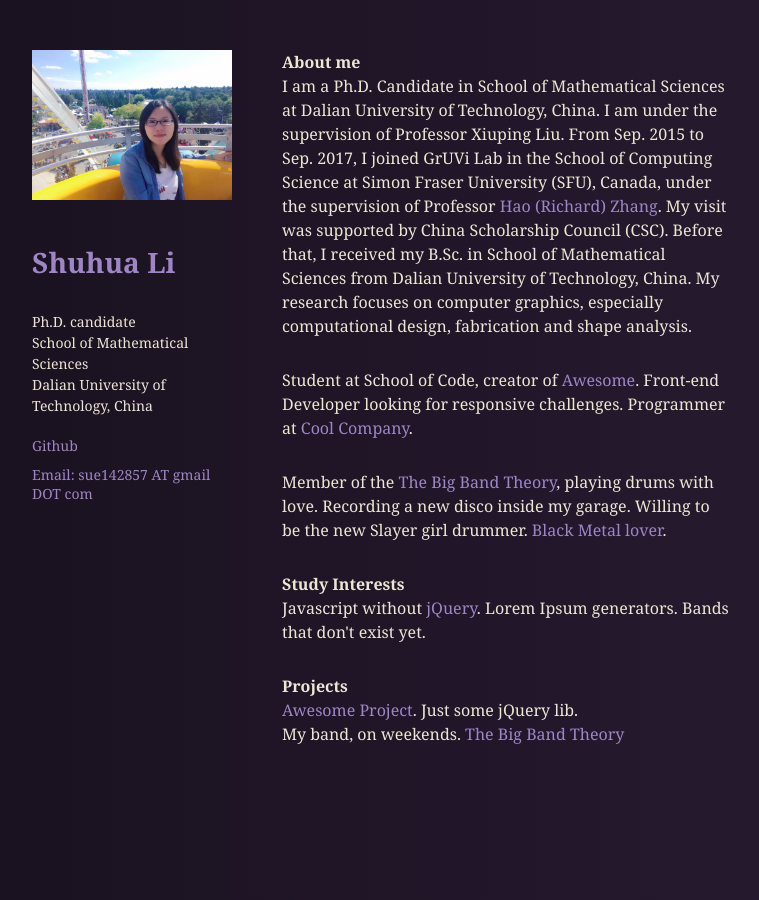
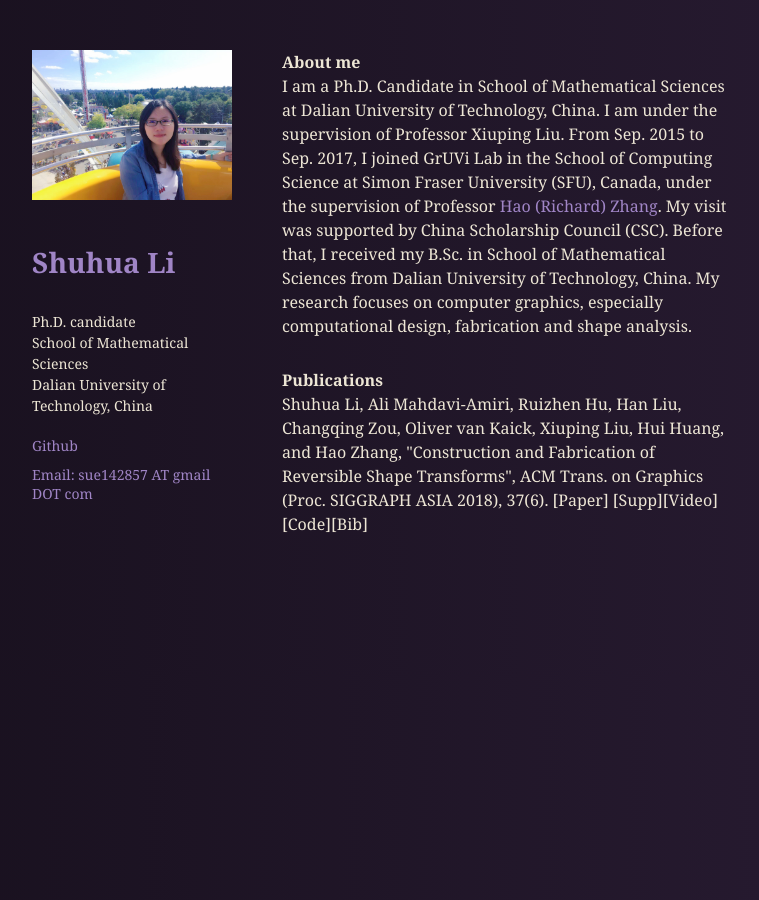
Before and after one commit to sergiokopplin/violet, a Jekyll site: the page built from index.html, in a window 1280 px wide. Shown: the whole page, without its empty margins (68-827 px from the left). Built offline with Jekyll 4.4.1, drawn with Linux system fonts in a browser that asks for light colours.

Commit message:
Update index.html

```diff
--- a/index.html
+++ b/index.html
@@ -34,21 +34,9 @@ title: Homepage
   </p>
 
   <p>
-    Student at School of Code, creator of <a href="http://aweso.me/">Awesome</a>. Front-end Developer looking for responsive challenges. Programmer at <a href="https://google.com/search?q=cool+company">Cool Company</a>.
+    <strong>Publications</strong></br>
+    Shuhua Li, Ali Mahdavi-Amiri, Ruizhen Hu, Han Liu, Changqing Zou, Oliver van Kaick, Xiuping Liu, Hui Huang, and Hao Zhang, "Construction and Fabrication of Reversible Shape Transforms", ACM Trans. on Graphics (Proc. SIGGRAPH ASIA 2018), 37(6).
+    [Paper] [Supp][Video][Code][Bib]
   </p>
 
-  <p>
-    Member of the <a href="https://google.com/search?q=big+bang+theory+show">The Big Band Theory</a>, playing drums with love. Recording a new disco inside my garage. Willing to be the new Slayer girl drummer. <a href="https://google.com/search?q=black+metal">Black Metal lover</a>.
-  </p>
-
-  <p>
-    <strong>Study Interests</strong></br>
-    Javascript without <a href="http://vanilla-js.com/">jQuery</a>. Lorem Ipsum generators. Bands that don't exist yet.
-  </p>
-
-  <p>
-    <strong>Projects</strong></br>
-    <a href="http://aweso.me/">Awesome Project</a>. Just some jQuery lib.
-    <br>My band, on weekends. <a href="https://google.com/search?q=my+band">The Big Band Theory</a>
-  </p>
 </section>
```
